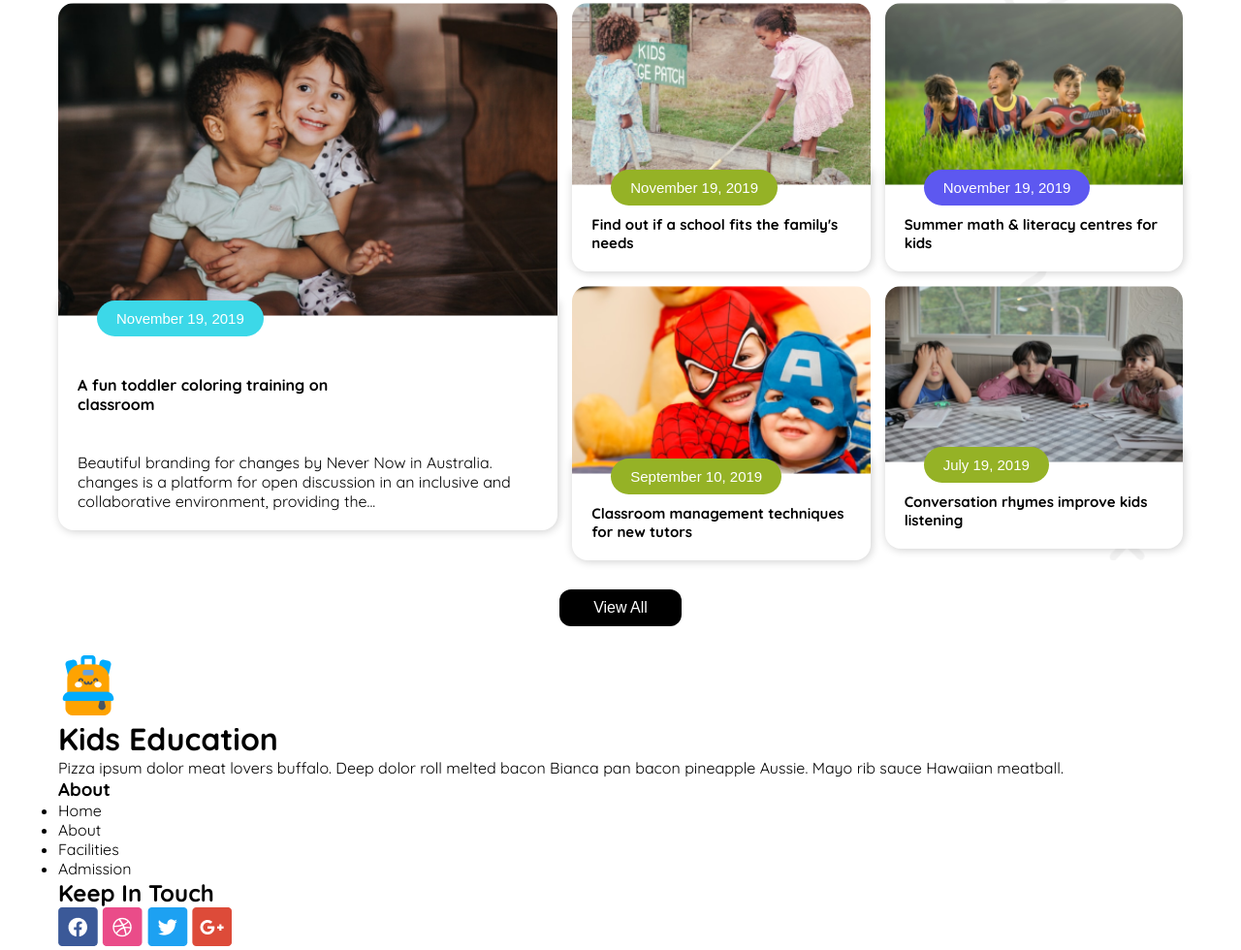
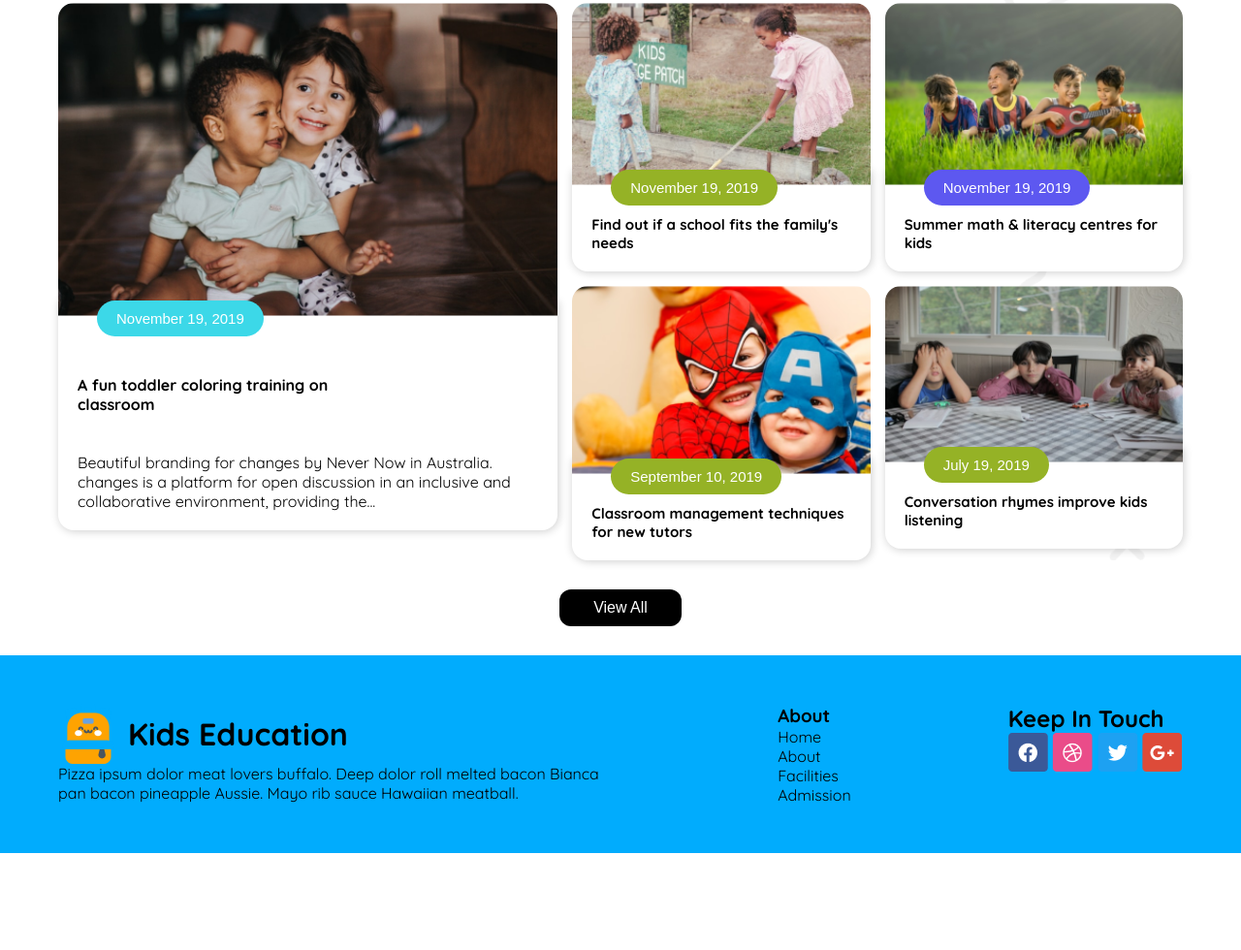
Before and after one commit to rajonmia122/My-Second-Assignment, a plain HTML site: page index.html in a window 1280 px wide. Shown: the part 1799-2779 px from the top of the page at 97% size. After the commit the page ends 2679 px from the top, so only its background shows below. Drawn offline with Linux system fonts and the light colour scheme.

Commit message:
footer section css style done

```diff
--- a/index.html
+++ b/index.html
@@ -203,15 +203,16 @@
     </main>
     <footer>
         <div class="container">
-            <div class="">
-                <div>
+            <div class="footer_section">
+                <div class="head_section">
+                    <div class="name">
                         <img src="assets/logo.png" alt="">
                         <h1>Kids
                             Education</h1>
                     </div>
                     <p>Pizza ipsum dolor meat lovers buffalo. Deep dolor roll melted bacon Bianca pan bacon pineapple Aussie. Mayo rib sauce Hawaiian meatball.</p>
                 </div>
-            <div>
+                <div class="about">
                     <h3>About</h3>
                     <ul>
                         <li>Home</li>
@@ -222,24 +223,16 @@
 
 
                 </div>
-            <div>
+                <div class="link">
                     <h2>Keep In Touch</h2>
                     <img src="assets/fb.png" alt="">
                     <img src="assets/dribble.png" alt="">
                     <img src="assets/twitter.png" alt="">
                     <img src="assets/google+.png" alt="">
-
-
-
+                </div>
 
 
             </div>
-
-
-
-
-
-
 
         </div>
 
--- a/style/Kids-Education.css
+++ b/style/Kids-Education.css
@@ -347,6 +347,29 @@ nav{
 }
 
 
+.footer_section{
+    display: flex;
+    justify-content: space-between;
+    gap: 140px;
+
+}
+.name{
+    display: flex;
+   align-items: center;
+    gap: 10px;
+}
+.head_section{
+    width: 50%;
+}
+ul li{
+    list-style: none;
+}
+footer{
+    background-color: #01ACFD;
+    padding: 50px 0;
+}
+
+
 
 
 
```
Lines whose indentation alone changed are shown as unchanged.
